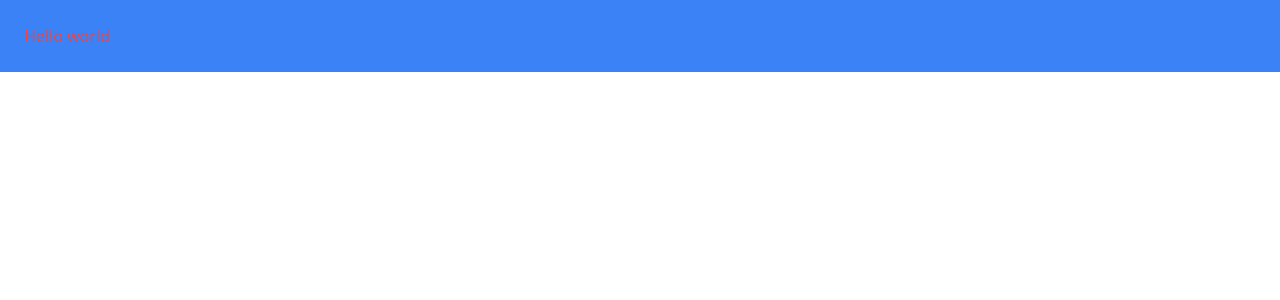
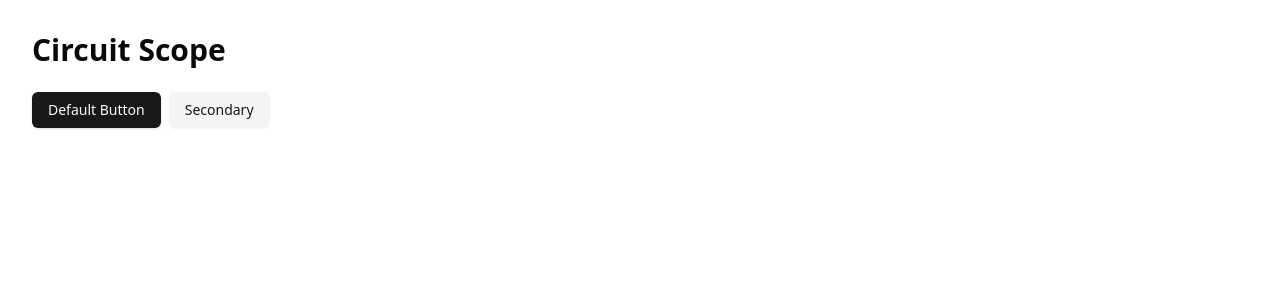
Before and after one commit to saraelhark/circuit-scope, a Nuxt app in the folder frontend/: page / in a window 1280 px wide. Shown: the top 300 px of the page. Built offline with nearby package versions, Linux system fonts and the light colour scheme.

Commit message:
setup shadcn w nuxt

```diff
--- a/frontend/assets/css/main.css
+++ b/frontend/assets/css/main.css
@@ -1,3 +1,70 @@
 @tailwind base;
 @tailwind components;
 @tailwind utilities;
+
+@layer base {
+    :root {
+        --background: 0 0% 100%;
+        --foreground: 240 10% 3.9%;
+        --card: 0 0% 100%;
+        --card-foreground: 240 10% 3.9%;
+        --popover: 0 0% 100%;
+        --popover-foreground: 240 10% 3.9%;
+        --primary: 240 5.9% 10%;
+        --primary-foreground: 0 0% 98%;
+        --secondary: 240 4.8% 95.9%;
+        --secondary-foreground: 240 5.9% 10%;
+        --muted: 240 4.8% 95.9%;
+        --muted-foreground: 240 3.8% 46.1%;
+        --accent: 240 4.8% 95.9%;
+        --accent-foreground: 240 5.9% 10%;
+        --destructive: 0 84.2% 60.2%;
+        --destructive-foreground: 0 0% 98%;
+        --border: 240 5.9% 90%;
+        --input: 240 5.9% 90%;
+        --ring: 240 10% 3.9%;
+        --radius: 0.5rem;
+        --chart-1: 12 76% 61%;
+        --chart-2: 173 58% 39%;
+        --chart-3: 197 37% 24%;
+        --chart-4: 43 74% 66%;
+        --chart-5: 27 87% 67%;
+    }
+
+    .dark {
+        --background: 240 10% 3.9%;
+        --foreground: 0 0% 98%;
+        --card: 240 10% 3.9%;
+        --card-foreground: 0 0% 98%;
+        --popover: 240 10% 3.9%;
+        --popover-foreground: 0 0% 98%;
+        --primary: 0 0% 98%;
+        --primary-foreground: 240 5.9% 10%;
+        --secondary: 240 3.7% 15.9%;
+        --secondary-foreground: 0 0% 98%;
+        --muted: 240 3.7% 15.9%;
+        --muted-foreground: 240 5% 64.9%;
+        --accent: 240 3.7% 15.9%;
+        --accent-foreground: 0 0% 98%;
+        --destructive: 0 62.8% 30.6%;
+        --destructive-foreground: 0 0% 98%;
+        --border: 240 3.7% 15.9%;
+        --input: 240 3.7% 15.9%;
+        --ring: 240 4.9% 83.9%;
+        --chart-1: 220 70% 50%;
+        --chart-2: 160 60% 45%;
+        --chart-3: 30 80% 55%;
+        --chart-4: 280 65% 60%;
+        --chart-5: 340 75% 55%;
+    }
+}
+
+@layer base {
+    * {
+        @apply border-border;
+    }
+
+    body {
+        @apply bg-background text-foreground;
+    }
+}
--- /dev/null
+++ b/frontend/components/ui/button/Button.vue
@@ -0,0 +1,28 @@
+<script setup lang="ts">
+import type { PrimitiveProps } from "reka-ui"
+import type { HTMLAttributes } from "vue"
+import type { ButtonVariants } from "."
+import { Primitive } from "reka-ui"
+import { cn } from "@/lib/utils"
+import { buttonVariants } from "."
+
+interface Props extends PrimitiveProps {
+  variant?: ButtonVariants["variant"]
+  size?: ButtonVariants["size"]
+  class?: HTMLAttributes["class"]
+}
+
+const props = withDefaults(defineProps<Props>(), {
+  as: "button",
+})
+</script>
+
+<template>
+  <Primitive
+    :as="as"
+    :as-child="asChild"
+    :class="cn(buttonVariants({ variant, size }), props.class)"
+  >
+    <slot />
+  </Primitive>
+</template>
--- /dev/null
+++ b/frontend/components/ui/button/index.ts
@@ -0,0 +1,38 @@
+import type { VariantProps } from "class-variance-authority"
+import { cva } from "class-variance-authority"
+
+export { default as Button } from "./Button.vue"
+
+export const buttonVariants = cva(
+  "inline-flex items-center justify-center gap-2 whitespace-nowrap rounded-md text-sm font-medium transition-colors focus-visible:outline-none focus-visible:ring-1 focus-visible:ring-ring disabled:pointer-events-none disabled:opacity-50 [&_svg]:pointer-events-none [&_svg]:size-4 [&_svg]:shrink-0",
+  {
+    variants: {
+      variant: {
+        default: "bg-primary text-primary-foreground shadow hover:bg-primary/90",
+        destructive:
+          "bg-destructive text-destructive-foreground shadow-sm hover:bg-destructive/90",
+        outline:
+          "border border-input bg-background shadow-sm hover:bg-accent hover:text-accent-foreground",
+        secondary:
+          "bg-secondary text-secondary-foreground shadow-sm hover:bg-secondary/80",
+        ghost: "hover:bg-accent hover:text-accent-foreground",
+        link: "text-primary underline-offset-4 hover:underline",
+      },
+      size: {
+        "default": "h-9 px-4 py-2",
+        "xs": "h-7 rounded px-2",
+        "sm": "h-8 rounded-md px-3 text-xs",
+        "lg": "h-10 rounded-md px-8",
+        "icon": "h-9 w-9",
+        "icon-sm": "size-8",
+        "icon-lg": "size-10",
+      },
+    },
+    defaultVariants: {
+      variant: "default",
+      size: "default",
+    },
+  },
+)
+
+export type ButtonVariants = VariantProps<typeof buttonVariants>
--- /dev/null
+++ b/frontend/lib/utils.ts
@@ -0,0 +1,16 @@
+import type { Updater } from "@tanstack/vue-table"
+import type { ClassValue } from "clsx"
+import type { Ref } from "vue"
+import { clsx } from "clsx"
+import { twMerge } from "tailwind-merge"
+
+export function cn(...inputs: ClassValue[]) {
+  return twMerge(clsx(inputs))
+}
+
+export function valueUpdater<T extends Updater<any>>(updaterOrValue: T, ref: Ref) {
+  ref.value
+    = typeof updaterOrValue === "function"
+      ? updaterOrValue(ref.value)
+      : updaterOrValue
+}
--- a/frontend/pages/index.vue
+++ b/frontend/pages/index.vue
@@ -1,3 +1,15 @@
 <template>
-    <div class="bg-blue-500 text-red-500 p-6 mx-auto">Hello world</div>
+    <div class="container mx-auto p-8 space-y-4">
+        <h1 class="text-3xl font-bold mb-6">Circuit Scope</h1>
+
+        <!-- Default Button -->
+        <div class="space-x-2">
+            <Button>Default Button</Button>
+            <Button variant="secondary">Secondary</Button>
+        </div>
+    </div>
 </template>
+
+<script setup lang="ts">
+import { Button } from '~/components/ui/button'
+</script>
--- a/frontend/tailwind.config.js
+++ b/frontend/tailwind.config.js
@@ -1,5 +1,6 @@
 /** @type {import('tailwindcss').Config} */
 export default {
+  darkMode: ['class'],
   content: [
     "./components/**/*.{js,vue,ts}",
     "./layouts/**/*.vue",
@@ -9,7 +10,84 @@ export default {
     "./error.vue",
   ],
   theme: {
-    extend: {},
+  	container: {
+  		center: true,
+  		padding: '2rem',
+  		screens: {
+  			'2xl': '1400px'
+  		}
+  	},
+  	extend: {
+  		colors: {
+  			border: 'hsl(var(--border))',
+  			input: 'hsl(var(--input))',
+  			ring: 'hsl(var(--ring))',
+  			background: 'hsl(var(--background))',
+  			foreground: 'hsl(var(--foreground))',
+  			primary: {
+  				DEFAULT: 'hsl(var(--primary))',
+  				foreground: 'hsl(var(--primary-foreground))'
+  			},
+  			secondary: {
+  				DEFAULT: 'hsl(var(--secondary))',
+  				foreground: 'hsl(var(--secondary-foreground))'
+  			},
+  			destructive: {
+  				DEFAULT: 'hsl(var(--destructive))',
+  				foreground: 'hsl(var(--destructive-foreground))'
+  			},
+  			muted: {
+  				DEFAULT: 'hsl(var(--muted))',
+  				foreground: 'hsl(var(--muted-foreground))'
+  			},
+  			accent: {
+  				DEFAULT: 'hsl(var(--accent))',
+  				foreground: 'hsl(var(--accent-foreground))'
+  			},
+  			popover: {
+  				DEFAULT: 'hsl(var(--popover))',
+  				foreground: 'hsl(var(--popover-foreground))'
+  			},
+  			card: {
+  				DEFAULT: 'hsl(var(--card))',
+  				foreground: 'hsl(var(--card-foreground))'
+  			},
+  			chart: {
+  				'1': 'hsl(var(--chart-1))',
+  				'2': 'hsl(var(--chart-2))',
+  				'3': 'hsl(var(--chart-3))',
+  				'4': 'hsl(var(--chart-4))',
+  				'5': 'hsl(var(--chart-5))'
+  			}
+  		},
+  		borderRadius: {
+  			lg: 'var(--radius)',
+  			md: 'calc(var(--radius) - 2px)',
+  			sm: 'calc(var(--radius) - 4px)'
+  		},
+  		keyframes: {
+  			'accordion-down': {
+  				from: {
+  					height: '0'
+  				},
+  				to: {
+  					height: 'var(--radix-accordion-content-height)'
+  				}
+  			},
+  			'accordion-up': {
+  				from: {
+  					height: 'var(--radix-accordion-content-height)'
+  				},
+  				to: {
+  					height: '0'
+  				}
+  			}
+  		},
+  		animation: {
+  			'accordion-down': 'accordion-down 0.2s ease-out',
+  			'accordion-up': 'accordion-up 0.2s ease-out'
+  		}
+  	}
   },
-  plugins: [],
+  plugins: [require('tailwindcss-animate')],
 }
```
Also changed, not shown: frontend/package.json (+7 -0 lines), frontend/components.json (added), 1 other file (tests, documents, lock files or other folders).
